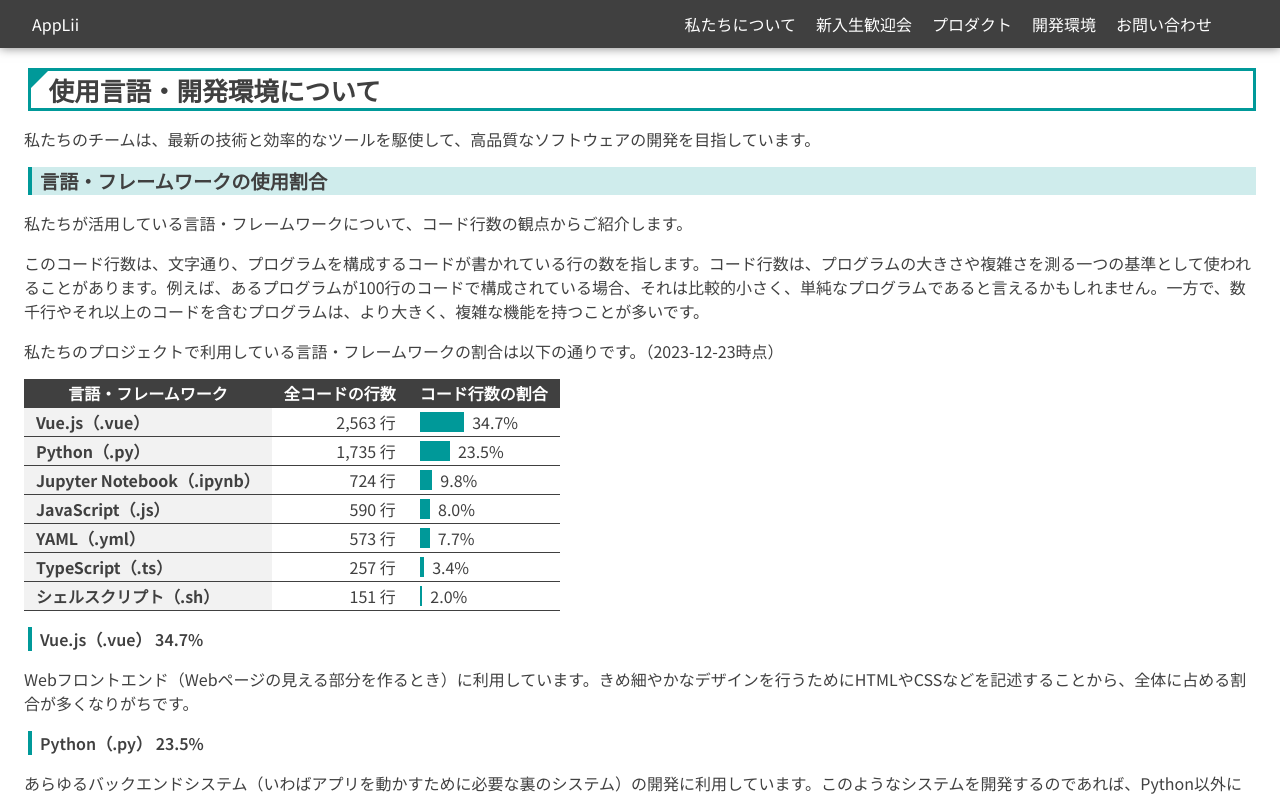
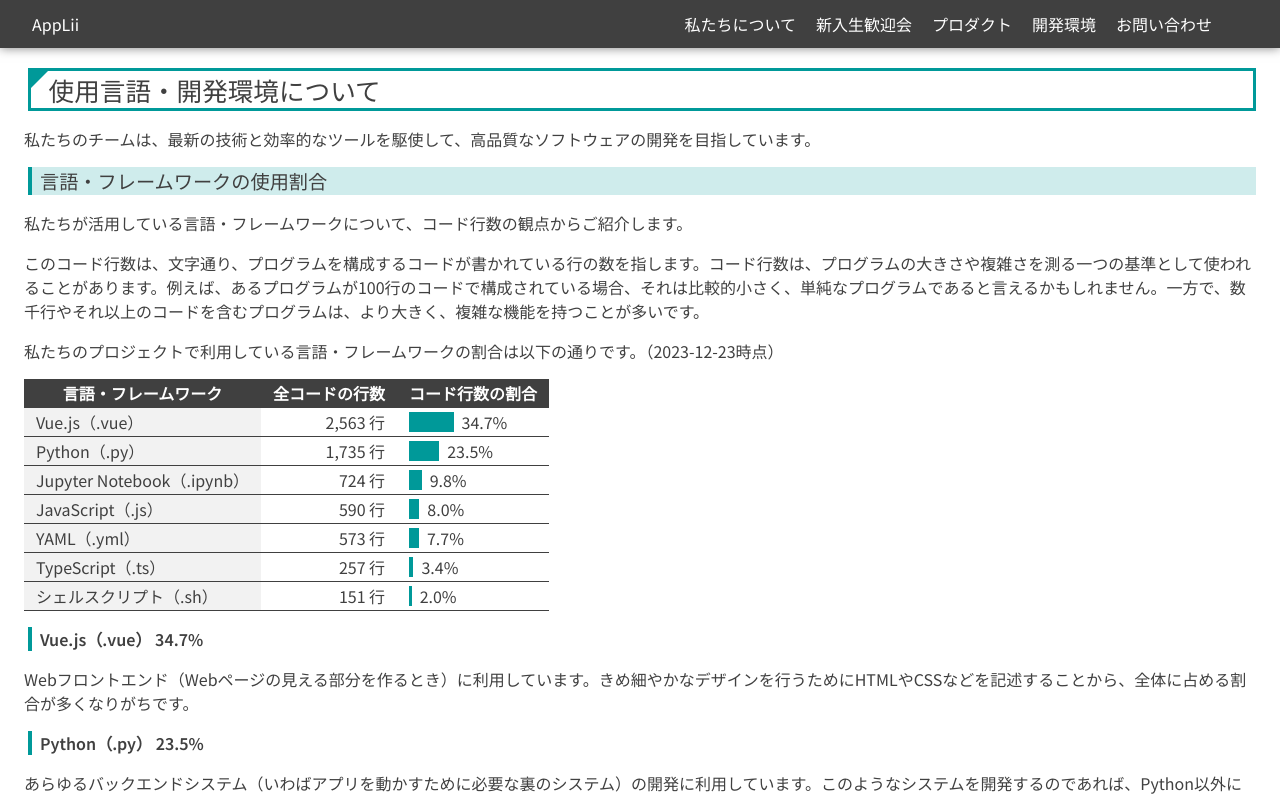
Before and after one commit to AppLii/AppLii.github.io, a Nuxt app: page /about-dev in a window 1280 px wide. Shown: the top 798 px of the page. Built offline with nearby package versions, Linux system fonts and the light colour scheme.

Commit message:
修正：サイト全体の文字の太さを調整

```diff
--- a/components/BodyDesigner.vue
+++ b/components/BodyDesigner.vue
@@ -37,7 +37,8 @@ html {
         padding: 0;
         width: 100%;
 
-        font-family: 'Klee One', cursive;
+        //font-family: 'Klee One', cursive;
+        font-weight: 400;
         font-family: 'Noto Sans JP', sans-serif;
 
         .body-designer {
@@ -71,6 +72,7 @@ html {
                         border-bottom: 0.5px solid $gray;
 
                         th {
+                            font-weight: 400;
                             background-color: $pale;
                             padding: 2px 12px;
                             justify-content: center;
@@ -135,7 +137,7 @@ html {
 
             h1 {
                 font-size: 1.6rem;
-                font-weight: 600;
+                font-weight: 500;
                 padding: 0 0 0 1.1rem;
                 border: 0.2rem solid $main-color;
                 position: relative;
@@ -153,7 +155,7 @@ html {
 
             h2 {
                 font-size: 1.2rem;
-                font-weight: 600;
+                font-weight: 500;
                 border-left: 4px solid $main-color;
                 background-color: $main-color-pale;
             }
```
